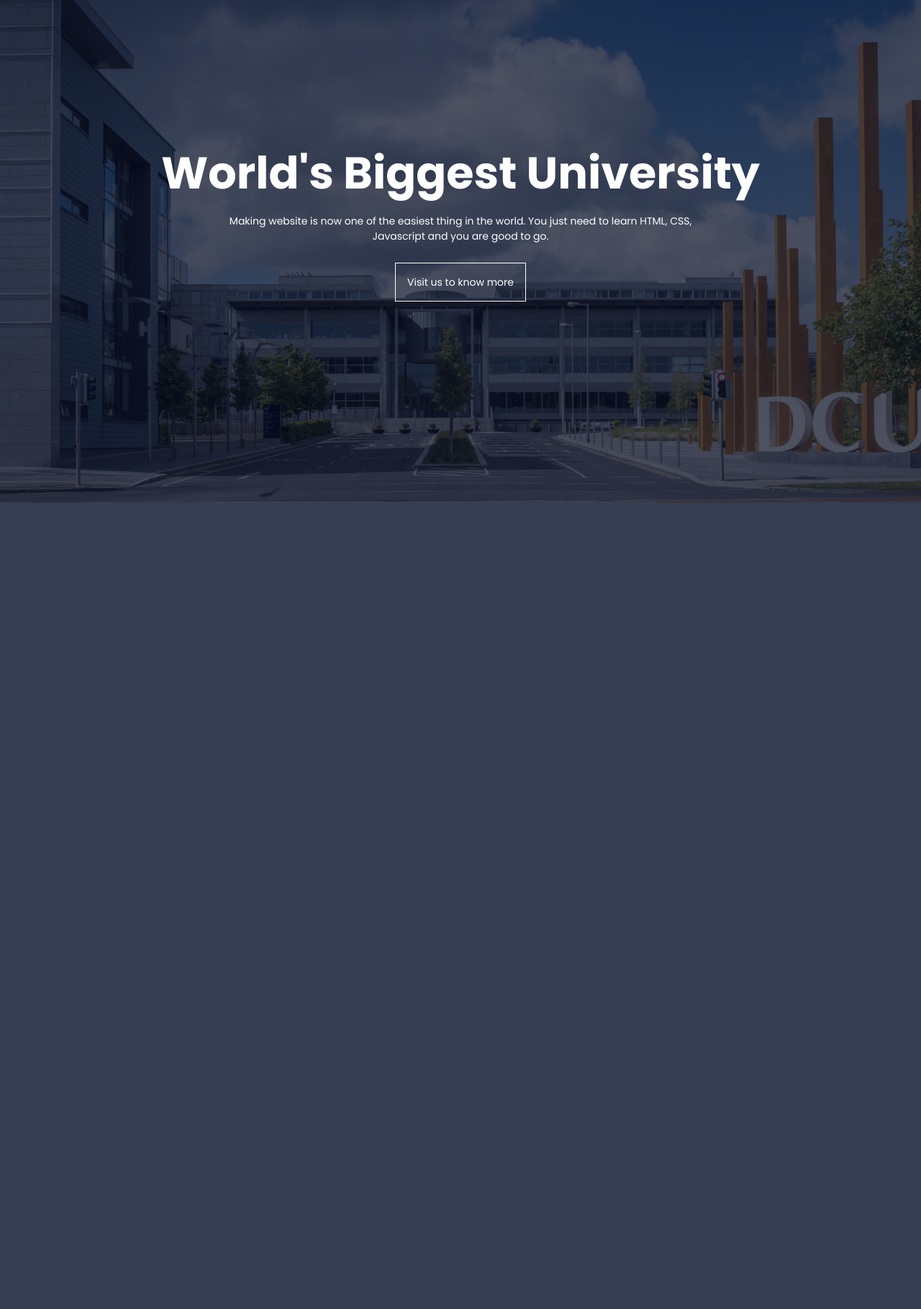
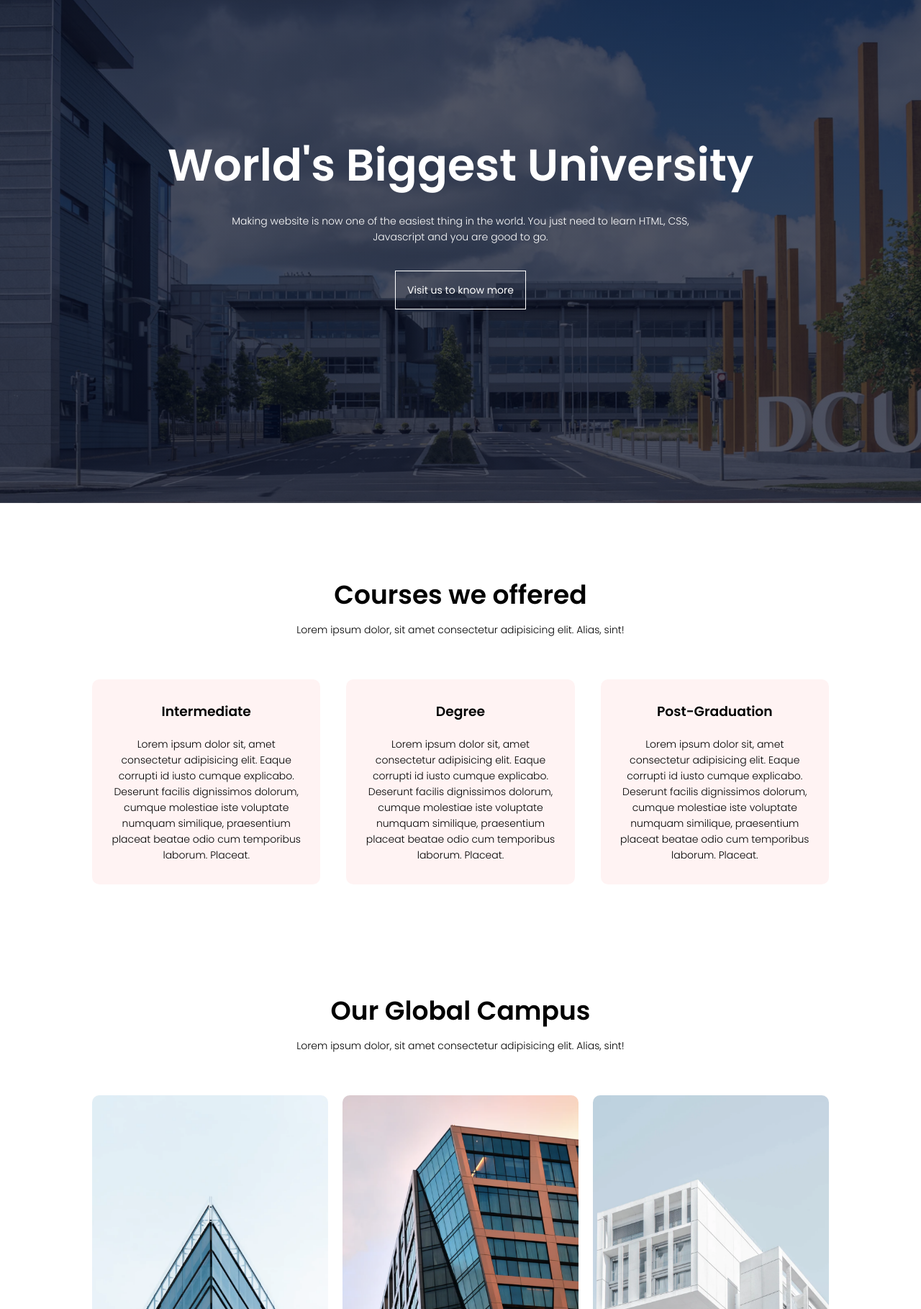
Before and after one commit to kunalvirdi/Eduford, a PHP site: page / in a window 1280 px wide. Shown: the part 101-1920 px from the top of the page at 72% size. Before the commit the page ends 800 px from the top, so only its background shows below. Run offline with PHP 8.4, Linux system fonts and the light colour scheme.

Commit message:
update HTML and CSS

```diff
--- a/index.html
+++ b/index.html
@@ -18,7 +18,7 @@
         <nav>
             <a href="index.html"><img src="eduford_img/logo.png" alt="Eduford Logo"></a>
             <div class="nav-links" id="navlinks">
-                <i class="fa fa-times" onclick="hideMenu()"></i>
+                <i class="fa fa-times" id="close"></i>
                 <ul><li><a href="">Home</a></li></ul>
                 <ul>
                     <li><a href="">About</a></li>
@@ -33,7 +33,7 @@
                     <li><a href="">Contact</a></li>
                 </ul>
             </div>
-            <i class="fa fa-bars" onclick="showMenu()" aria-hidden="true"></i>
+            <i class="fa fa-bars" id="open" aria-hidden="true"></i>
         </nav>
         <div class="text-box">
             <h1>World's Biggest University</h1>
@@ -42,15 +42,126 @@
         </div>
     </header>
     <!-- Course -->
+    <section class="course">
+        <h1>Courses we offered</h1>
+        <p>Lorem ipsum dolor, sit amet consectetur adipisicing elit. Alias, sint!</p>
+        <div class="row">
+            <div class="course-1">
+                <h3>Intermediate</h3>
+                <p>Lorem ipsum dolor sit, amet consectetur adipisicing elit. Eaque corrupti id iusto cumque explicabo. Deserunt facilis dignissimos dolorum, cumque molestiae iste voluptate numquam similique, praesentium placeat beatae odio cum temporibus laborum. Placeat.</p>
+            </div>
+            <div class="course-1">
+                <h3>Degree</h3>
+                <p>Lorem ipsum dolor sit, amet consectetur adipisicing elit. Eaque corrupti id iusto cumque explicabo. Deserunt
+                    facilis dignissimos dolorum, cumque molestiae iste voluptate numquam similique, praesentium placeat beatae odio
+                    cum temporibus laborum. Placeat.</p>
+            </div>
+            <div class="course-1">
+                <h3>Post-Graduation</h3>
+                <p>Lorem ipsum dolor sit, amet consectetur adipisicing elit. Eaque corrupti id iusto cumque explicabo. Deserunt
+                    facilis dignissimos dolorum, cumque molestiae iste voluptate numquam similique, praesentium placeat beatae odio
+                    cum temporibus laborum. Placeat.</p>
+            </div>
+        </div>
+    </section>
+    <!-- Campus -->
+    <section class="campus">
+        <h1>Our Global Campus</h1>
+        <p>Lorem ipsum dolor, sit amet consectetur adipisicing elit. Alias, sint!</p>
+        <div class="row">
+            <div class="campus-col">
+                <img src="eduford_img/london.png" alt="">
+                <div class="layer">
+                    <h3>LONDON</h3>
+                </div>
+            </div>
+            <div class="campus-col">
+                <img src="eduford_img/newyork.png" alt="">
+                <div class="layer">
+                    <h3>NEWYORK</h3>
+                </div>
+            </div>
+            <div class="campus-col">
+                <img src="eduford_img/washington.png" alt="">
+                <div class="layer">
+                    <h3>WASHINGOTN</h3>
+                </div>
+            </div>
+        </div>
+    </section>
+    <!-- Facilities -->
+    <section class="facilities">
+        <h1>Our facilities</h1>
+        <p>Lorem ipsum dolor, sit amet consectetur adipisicing elit. Alias, sint!</p>
 
+        <div class="row">
+            <div class="fac-col">
+                <img src="eduford_img/library.png" alt="">
+                <h3>World Class Library</h3>
+                <p>Lorem ipsum dolor sit amet consectetur adipisicing elit. At ipsum vitae voluptate culpa sequi eveniet id beatae
+                    laboriosam fugit libero magnam earum porro nulla ullam aut, molestiae quidem velit! Illum, magni labore?</p>
+            </div>
+            <div class="fac-col">
+                <img src="eduford_img/basketball.png" alt="">
+                <h3>Largest PLay Ground</h3>
+                <p>Lorem ipsum dolor sit amet consectetur adipisicing elit. At ipsum vitae voluptate culpa sequi eveniet id beatae
+                    laboriosam fugit libero magnam earum porro nulla ullam aut, molestiae quidem velit! Illum, magni labore?</p>
+            </div>
+            <div class="fac-col">
+                <img src="eduford_img/cafeteria.png" alt="">
+                <h3>Tasty and healthy food</h3>
+                <p>Lorem ipsum dolor sit amet consectetur adipisicing elit. At ipsum vitae voluptate culpa sequi eveniet id beatae
+                    laboriosam fugit libero magnam earum porro nulla ullam aut, molestiae quidem velit! Illum, magni labore?</p>
+            </div>
+        </div>
+
+        <!-- Testimonials -->
+        <section class="testi">
+            <h1>What our student says.</h1>
+            <p>Lorem ipsum dolor, sit amet consectetur adipisicing elit. Alias, sint!</p>
+            <div class="row">
+                <div class="testi-col">
+                    <img src="eduford_img/user1.jpg" alt="">
+                    <div>
+                        <p>Lorem ipsum dolor sit amet consectetur adipisicing elit. Ullam, aliquid totam dignissimos error incidunt voluptatem laborum?</p>
+                        <h3>Christine Berkey</h3>
+                        <i class="fa fa-star" aria-hidden="true"></i>
+                        <i class="fa fa-star" aria-hidden="true"></i>
+                        <i class="fa fa-star" aria-hidden="true"></i>
+                        <i class="fa fa-star" aria-hidden="true"></i>
+                        <i class="fa fa-star-o" aria-hidden="true"></i>
+                    </div>
+                </div>
+                <div class="testi-col">
+                    <img src="eduford_img/user2.jpg" alt="">
+                    <div>
+                        <p>Lorem ipsum dolor sit amet consectetur adipisicing elit. Ullam, aliquid totam dignissimos error incidunt
+                            voluptatem laborum?</p>
+                        <h3>David</h3>
+                        <i class="fa fa-star" aria-hidden="true"></i>
+                        <i class="fa fa-star" aria-hidden="true"></i>
+                        <i class="fa fa-star" aria-hidden="true"></i>
+                        <i class="fa fa-star" aria-hidden="true"></i>
+                        <i class="fa fa-star-half-o" aria-hidden="true"></i>
+                    </div>
+                </div>
+            </div>
+        </section>
+
+    </section>
     <script>
-        var nav=document.getElementById("navlinks");
+        var close = document.getElementById("close");
+        var open=document.getElementById("open");
+        var nav = document.getElementById("navlinks");
+        close.addEventListener('click', hideMenu);
+        open.addEventListener('click', showMenu)
+
         function showMenu(){
             nav.style.display="flex";
         }
          function hideMenu() {
-                nav.style.display= "none";
-            }
+            nav.style.display= "none";
+        }
     </script>
 </body>
 </html>
--- a/styles/style.css
+++ b/styles/style.css
@@ -4,7 +4,7 @@
     font-family: 'Poppins',
     sans-serif;
 }
-
+/* Header starts here */
 header{
     min-height: 100vh;
     width: 100%;
@@ -122,3 +122,185 @@ nav .fa{
         margin: 10px;
     }
 }
+/* Header ends here */
+
+/* course section starts here */
+
+.course{
+    width: 80%;
+    margin: auto;
+    text-align: center;
+    padding-top: 6.25rem;
+    cursor: pointer;
+}
+.course h1{
+    font-size: 2.25rem;
+    font-weight: 600;
+}
+.course p{
+    font-size: 0.875rem;
+    font-weight: 300;
+    line-height: 22px;
+    padding: 10px;
+}
+
+.row{
+    display: flex;
+    justify-content: space-between;
+    margin-top: 3rem;
+}
+
+.course .row .course-1{
+    flex-basis: 31%;
+    background-color: #fff3f3;
+    border-radius: 10px;
+    margin-bottom: 3rem;
+    padding: 20px 12px;
+    box-sizing: border-box;
+    transition: 0.5s;
+}
+.course .row h3{
+    text-align: center;
+    font-weight: 600;
+    margin: 10px 0;
+}
+.course .row .course-1:hover{
+    box-shadow: 0 0 20px 0 rgba(0, 0, 0, 0.2);
+}
+
+@media (max-width:700px){
+    .row{
+        flex-direction: column;
+    }
+}
+/* course end here */
+
+/* Campus starts here */
+.campus {
+    width: 80%;
+    margin: auto;
+    text-align: center;
+    padding-top: 6.25rem;
+
+}
+
+h1 {
+    font-size: 2.25rem;
+    font-weight: 600;
+}
+
+p {
+    font-size: 0.875rem;
+    font-weight: 300;
+    line-height: 22px;
+    padding: 10px;
+}
+
+.campus .campus-col{
+    flex-basis: 32%;
+    border-radius: 10px;
+    margin-bottom:30px;
+    position: relative;
+    overflow:hidden;
+    cursor: pointer;
+    cursor: pointer;
+
+}
+.campus .campus-col img{
+    width: 100%;
+}
+.layer{
+    background:transparent;
+    height: 100%;
+    width: 100%;
+    position: absolute;
+    top: 0;
+    left: 0;
+    transition: 0.5s;
+}
+.layer:hover{
+    background:rgba(226, 0, 0, 0.7);
+}
+.layer h3{
+    width: 100%;
+    position: absolute;
+    font-weight: 500;
+    color: white;
+    top: 100%;
+    bottom: 0;
+    left: 50%;
+    font-size: 26px;
+    transform: translateX(-50%);
+    transition: 00.5s;
+    opacity: 0;
+}
+.layer:hover h3{
+    top: 40%;
+    opacity: 1;
+}
+/* Campus end here */
+
+/* Faciliteis Starts here */
+.facilities {
+    width: 80%;
+    margin: auto;
+    text-align: center;
+    padding-top: 6.25rem;
+}
+.facilities .fac-col{
+    flex-basis: 31%;
+    border-radius: 10px;
+    margin-bottom: 3.5rem;
+    text-align: left;
+    cursor: pointer;
+}
+.facilities .fac-col img{
+    width: 100%;
+    border-radius: 10px;
+}
+.facilities .fac-col p{
+    padding: 0;
+}
+.facilities .fac-col h3{
+    margin-top: 16px;
+    text-align: left;
+    margin-bottom: 16px;
+}
+/* Facilities End Here */
+
+/* Testimonials start here */
+
+.testi{
+     width: 95%;
+     margin: auto;
+     text-align: center;
+     padding-top:100px ;
+     padding-top: 6.25rem;
+}
+.testi-col div h3{
+    text-align: left;
+    margin-top: 15px;
+}
+.testi-col{
+    flex-basis: 44%;
+    border-radius: 10px;
+    margin-bottom: 10px;
+    text-align: left;
+    background:#fff3f3;
+    padding: 25px;
+    cursor: pointer;
+    display: flex;
+}
+.testi-col img{
+    height: 40px;
+    margin-left: 5px;
+    margin-right: 30px;
+    border-radius: 50%;
+}
+.testi-col p{
+    padding: 0;
+}
+
+.testi .fa{
+    color: #f44336;
+}
```
